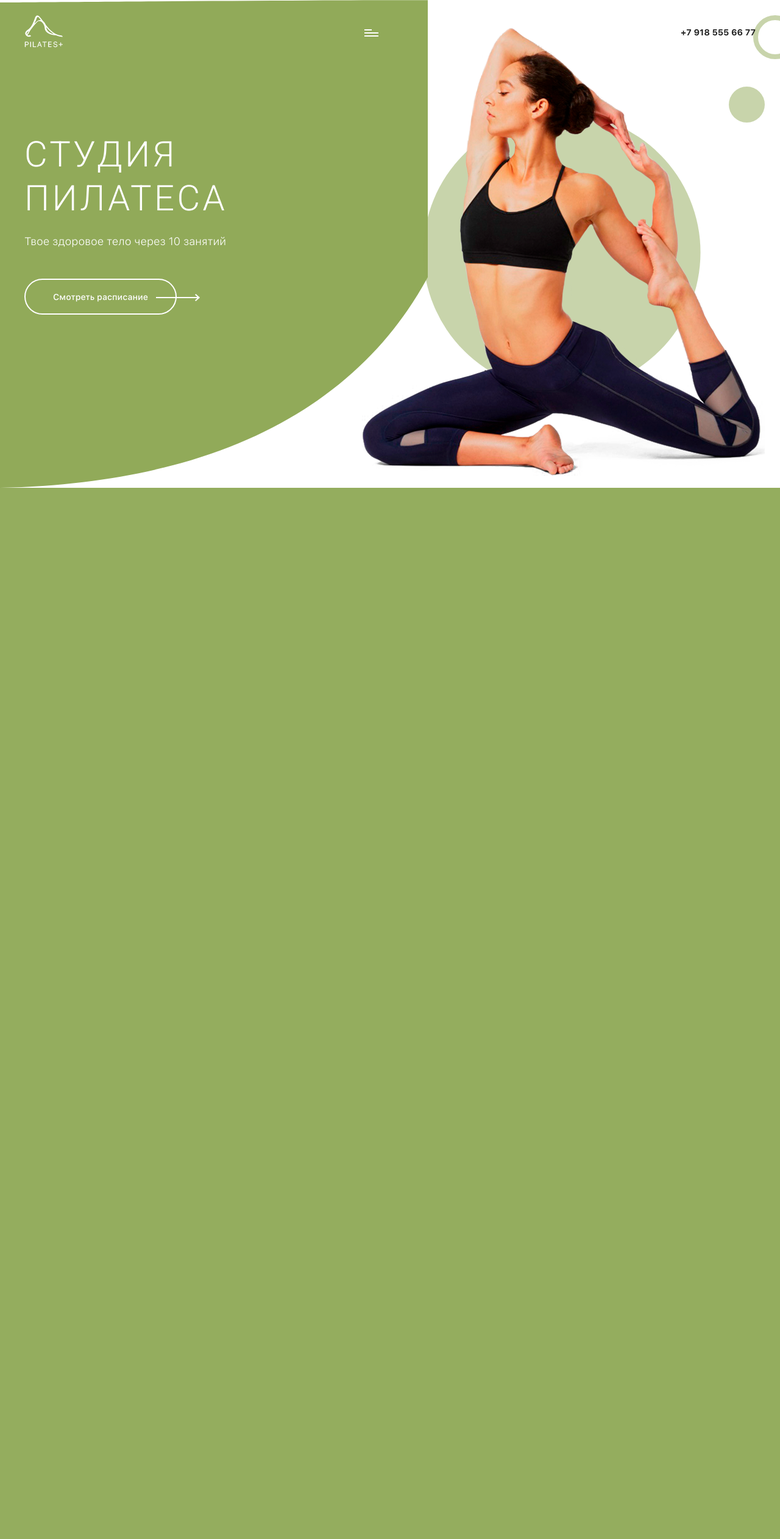
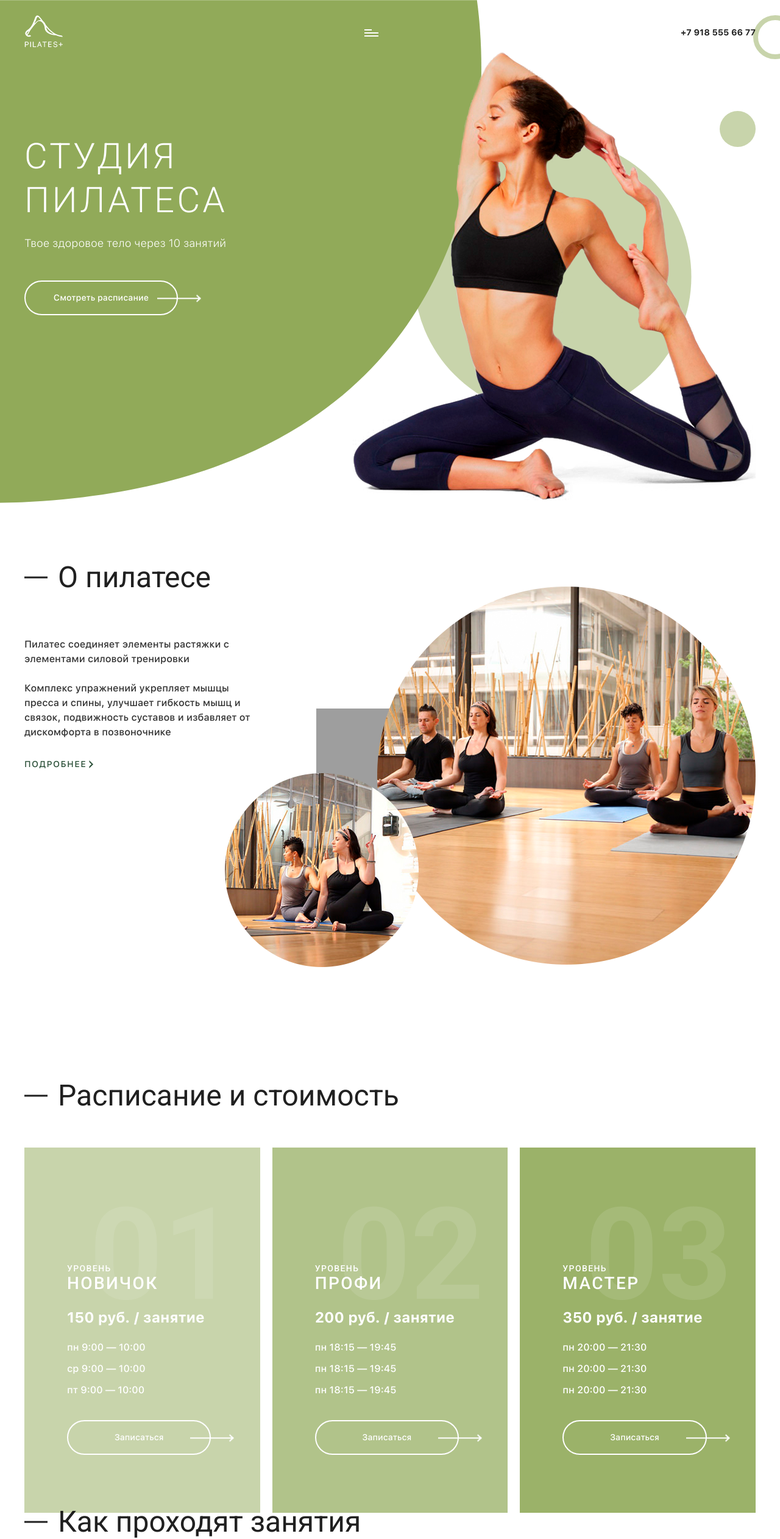
Before and after one commit to shulhan93/pilates, a web app: file app/index.html in a window 1280 px wide. Shown: the whole page at 61% size. Before the commit the page ends 800 px from the top, so only its background shows below. Run offline with its HTML, style and script files only (its server is not run), Linux system fonts and the light colour scheme; grey boxes are pictures that could not be loaded.

Commit message:
add section price

```diff
--- a/app/index.html
+++ b/app/index.html
@@ -12,36 +12,136 @@
 </head>
 
 <body>
-  <!-- ========== Header ========== -->
+  <!-- ========== header ========== -->
   <header class="header">
     <div class="container">
-      <div class="header__inner">
+      <div class="navbar">
         <a href="#" class="logo">
           <img src="img/header/logo.png" alt="логотип">
         </a>
         <div class="burger">
           <span></span>
         </div>
-        <a href="tel:+79185556677" class="header__telephone">+7 918 555 66 77</a>
+        <a href="tel:+79185556677" class="navbar__telephone">+7 918 555 66 77</a>
       </div>
     </div>
-  </header>
-  <!-- ========== /.Header ========== -->
 
-  <!-- ========== Intro ========== -->
-  <section class="intro">
-    <div class="intro__container container">
+    <div class="intro">
+      <div class="intro__container container">
+        <div class="intro__inner">
+          <h1 class="intro__title">
+            Студия<br> пилатеса
+          </h1>
+          <h2 class="intro__subtitle">Твое здоровое тело через 10 занятий</h2>
+          <a href="#" class="intro__button button">Смотреть расписание</a>
+        </div>
         <div class="intro__img-girl">
           <img src="img/intro/intro-girl.png" alt="">
         </div>
-      <h1 class="intro__title">
-        Студия<br> пилатеса
-      </h1>
-      <h2 class="intro__subtitle">Твое здоровое тело через 10 занятий</h2>
-      <a href="#" class="intro__button button">Смотреть расписание</a>
+      </div>
+    </div>
+    <!-- ========== /.intro ========== -->
+  </header>
+  <!-- ========== /.header ========== -->
+
+  <section class="about">
+    <div class="container">
+      <h2 class="title">О пилатесе</h2>
+      <div class="about__inner">
+        <div class="about__block-text">
+
+          <p class="about__text">
+            Пилатес соединяет элементы растяжки
+            с элементами силовой тренировки<br><br>
+            Комплекс упражнений укрепляет мышцы пресса
+            и спины, улучшает гибкость мышц и связок, подвижность суставов и избавляет
+            от дискомфорта в позвоночнике
+          </p>
+          <a href="#" class="about__link">ПОДРОБНЕЕ</a>
+        </div>
+
+        <div class="about__block-img">
+          <img src="img/about/about-img1.png" alt="">
+          <img src="img/about/about-img2.png" alt="">
+          <img src="img/point.svg" alt="">
+        </div>
+
+      </div>
     </div>
   </section>
-   <!-- ========== /.Intro ========== -->
+  <!-- ========== /.about ========== -->
+
+  <section class="price">
+    <div class="container">
+      <h2 class="title">Расписание и стоимость</h2>
+      <div class="price__row">
+
+        <div class="price__col">
+          <div class="price__item">
+            <span class="price__number">01</span>
+            <div class="price__name">
+              уровень
+              <h3 class="price__level">новичок</h3>
+            </div>
+            <div class="price__cost">
+              150 руб. / занятие
+            </div>
+            <div class="price__schedule">
+              <p>пн 9:00 — 10:00</p>
+              <p>ср 9:00 — 10:00</p>
+              <p>пт 9:00 — 10:00</p>
+            </div>
+            <a href="#" class="button button--small">Записаться</a>
+          </div>
+        </div>
+
+        <div class="price__col">
+          <div class="price__item">
+            <span class="price__number">02</span>
+            <div class="price__name">
+              уровень
+              <h3 class="price__level">ПРОФИ</h3>
+            </div>
+            <div class="price__cost">
+              200 руб. / занятие
+            </div>
+            <div class="price__schedule">
+              <p>пн	18:15 — 19:45</p>
+              <p>пн	18:15 — 19:45</p>
+              <p>пн	18:15 — 19:45</p>
+            </div>
+            <a href="#" class="button button--small">Записаться</a>
+          </div>
+        </div>
+
+        <div class="price__col">
+          <div class="price__item">
+            <span class="price__number">03</span>
+            <div class="price__name">
+              уровень
+              <h3 class="price__level">Мастер</h3>
+            </div>
+            <div class="price__cost">
+              350 руб. / занятие
+            </div>
+            <div class="price__schedule">
+              <p>пн	20:00 — 21:30</p>
+              <p>пн	20:00 — 21:30</p>
+              <p>пн	20:00 — 21:30</p>
+            </div>
+            <a href="#" class="button button--small">Записаться</a>
+          </div>
+        </div>
+      </div>
+    </div>
+  </section>
+    <!-- ========== /.price ========== -->
+
+  <div class="section exercise">
+    <div class="container">
+      <h2 class="title">Как проходят занятия</h2>
+    </div>
+  </div>
 </body>
 
 </html>
--- a/app/scss/_global.scss
+++ b/app/scss/_global.scss
@@ -10,13 +10,20 @@ body {
   font-family: $SF;
   color: $white;
   background-color: $white;
-  overflow: hidden;
 }
 
-h1, h2, h3, h4, h5, h6 {
+h1,
+h2,
+h3,
+h4,
+h5,
+h6 {
   margin: 0;
 }
 
 a {
   text-decoration: none;
 }
+
+section {
+}
--- a/app/scss/_variables.scss
+++ b/app/scss/_variables.scss
@@ -5,6 +5,7 @@ $Roboto: 'Roboto', sans-serif;
 $white: #fff;
 $green: #91aa59;
 $green-light: #91aa59;
+$black: #000;
 
 /* ==========Mixins========= */
 @mixin circle {
--- /dev/null
+++ b/app/scss/blocks/_about.scss
@@ -0,0 +1,56 @@
+.about {
+  padding-top: 107px;
+  &__inner {
+    display: flex;
+    justify-content: space-between;
+  }
+
+  &__block-text {
+    margin-top: 67px;
+    max-width: 383px;
+  }
+
+  &__text {
+    margin-bottom: 30px;
+    font-size: 16px;
+    line-height: 24.01px;
+    font-weight: 400;
+    color: $black;
+    opacity: 0.8;
+  }
+
+  &__link {
+    position: relative;
+    font-size: 14px;
+    letter-spacing: 1.44px;
+    font-weight: 500;
+    color: #2a4f37;
+
+    &::before {
+      content: url('../img/arrow-link.svg');
+      position: absolute;
+      right: -13px;
+      top: 1px;
+    }
+  }
+
+  &__block-img {
+    position: relative;
+    text-align: right;
+  }
+
+  img:nth-child(2) {
+    position: absolute;
+    left: -250px;
+    bottom: 0;
+  }
+
+  img:nth-child(3) {
+    position: absolute;
+    left: -100px;
+    top: 200px;
+    z-index: -1;
+
+  }
+
+}
--- a/app/scss/blocks/_button.scss
+++ b/app/scss/blocks/_button.scss
@@ -2,12 +2,15 @@
   position: relative;
 
   display: inline-block;
-  padding: 1.42em 3.21em;
+  width: 17.7em;
+  height: 3.8em;
 
   font-size: 14px;
   color: $white;
   border-radius: 2.14em;
   border: 2px solid $white;
+  line-height: 3.8em;
+  text-align: center;
 
   transition: all 0.3s;
 
@@ -29,4 +32,8 @@
     right: -80px;
     opacity: 0;
   }
+
+  &--small {
+    width: 16.6em;
+  }
 }
--- a/app/scss/blocks/_header.scss
+++ b/app/scss/blocks/_header.scss
@@ -1,8 +1,11 @@
 .header {
+  height: 100vh;
   position: relative;
   padding-top: 25px;
+  background: url('../img/header/ellips.svg') left bottom /contain no-repeat;
+  overflow: hidden;
 
-  &:after {
+/*   &:after {
     content: '';
     position: absolute;
     left: -2px;
@@ -10,9 +13,8 @@
     width: 55%;
     height: 100vh;
     z-index: -1;
-    background: url('../img/header/ellips.svg') left bottom /cover  no-repeat;
-  }
-
+    background: url('../img/header/ellips.svg') left bottom /cover no-repeat;
+  } */
 
   &:before {
     content: '';
@@ -24,25 +26,24 @@
     @include circle-empty;
   }
 
-
-  &__inner {
+  .navbar {
     display: flex;
     justify-content: space-between;
     align-items: center;
 
+    &__telephone {
+      font-size: 14px;
+      font-weight: 700;
+      line-height: 18.37px;
+      text-transform: uppercase;
+      color: #000000;
+      opacity: 0.87;
+    }
   }
 
   .logo img {
-    max-width: 100%;;
+    max-width: 100%;
+    ;
     width: 100%;
   }
-
-  &__telephone {
-    font-size: 14px;
-    font-weight: 700;
-    line-height: 18.37px;
-    text-transform: uppercase;
-    color: #000000;
-    opacity: 0.87;
-  }
 }
--- a/app/scss/blocks/_intro.scss
+++ b/app/scss/blocks/_intro.scss
@@ -1,16 +1,18 @@
 .intro {
   position: relative;
-  padding-top: 135px;
 
   &__container {
-    position: relative;
+   /*  position: relative; */
+   display: flex;
+   justify-content: space-between;
   }
 
   &__img-girl {
-    position: absolute;
+    position: relative;
+   /*  position: absolute;
     z-index: -1;
     right: 0;
-    top: -175px;
+    top: -51%; */
 
     img {
       max-width: 100%;
@@ -43,6 +45,10 @@
 
   }
 
+  &__inner {
+    margin-top: 138px;
+  }
+
   &__title {
     font-family: $Roboto;
     font-size: 58px;
@@ -63,3 +69,9 @@
     margin-top: 45px;
   }
 }
+
+@media (max-width: 1365px) {
+/*   .container {
+    max-width: 690px;
+  } */
+}
--- /dev/null
+++ b/app/scss/blocks/_price.scss
@@ -0,0 +1,79 @@
+.price {
+  margin-top: 196px;
+
+  &__row {
+    margin: 0 -10px;
+    margin-top: 70px;
+    display: flex;
+  }
+
+  &__col {
+    padding: 0 10px;
+    width: 33%;
+  }
+
+  &__col:nth-child(1) .price__item {
+    background-color: rgba(#91aa59, 0.5);
+  }
+
+  &__col:nth-child(2) .price__item {
+    background-color: rgba(#91aa59, 0.7);
+  }
+
+  &__col:nth-child(3) .price__item {
+    background-color: rgba(#91aa59, 0.9);
+  }
+
+  &__item {
+    position: relative;
+    padding-top: 190px;
+    padding-left: 70px;
+    padding-bottom: 95px;
+
+    transition: transform 0.4s, box-shadow 0.4s;
+
+    &:hover {
+      transform: translateY(-5px);
+      box-shadow: 3px 0 15px rgba($black, 0.2);
+    }
+  }
+
+  &__number {
+    position: absolute;
+    top: 53px;
+    right: 39px;
+    opacity: 0.1;
+    color: #ffffff;
+    font-family: $Roboto;
+    font-size: 210px;
+    font-weight: 700;
+  }
+
+  &__name {
+    color: $white;
+    font-family: $Roboto;
+    font-size: 14px;
+    font-weight: 500;
+    letter-spacing: 1.4px;
+    text-transform: uppercase;
+  }
+
+  &__level {
+    font-family: $Roboto;
+    font-size: 28px;
+    font-weight: 500;
+    letter-spacing: 2.4px;
+  }
+
+  &__cost {
+    margin-top: 25px;
+    font-size: 24px;
+    font-weight: 700;
+  }
+
+  &__schedule {
+    margin-top: 25px;
+    margin-bottom: 40px;
+    font-weight: 500;
+  }
+}
--- /dev/null
+++ b/app/scss/blocks/_title.scss
@@ -0,0 +1,22 @@
+.title {
+  position: relative;
+  padding-left: 55px;
+  font-family: $Roboto;
+  font-size: 48px;
+  font-weight: 400;
+  line-height: 30.03px;
+  opacity: 0.87;
+  color: $black;
+
+  &:after {
+    content: '';
+    position: absolute;
+    left: 0;
+    top: 50%;
+    transform: translateY(-50%);
+    display: block;
+    width: 38px;
+    height: 3px;
+    background-color: $black;
+  }
+}
--- a/app/scss/main.scss
+++ b/app/scss/main.scss
@@ -11,3 +11,6 @@
 @import 'blocks/intro';
 @import 'blocks/burger';
 @import 'blocks/button';
+@import 'blocks/title';
+@import 'blocks/about';
+@import 'blocks/price';
```
Also changed, not shown: app/css/main.css, app/img/about/about-img1.png (added), app/img/about/about-img2.png (added), app/img/arrow-link.svg (added), app/img/exercise/exercise-1.png (added), app/img/exercise/exercise-2.png (added), app/img/exercise/exercise-3.png (added), app/img/exercise/exercise-4.png (added), app/img/header/ellips.svg, app/img/point.svg (added).
